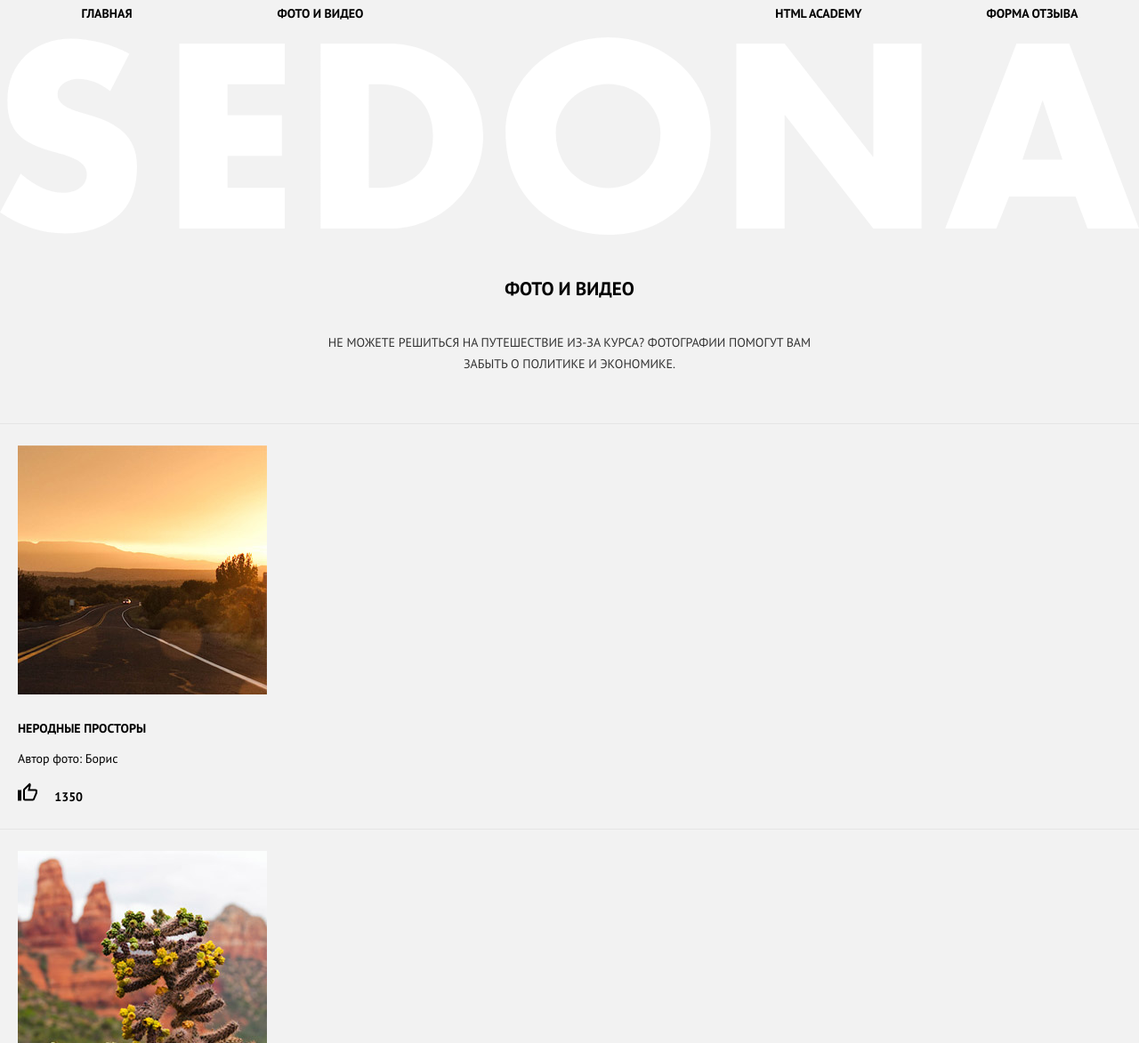
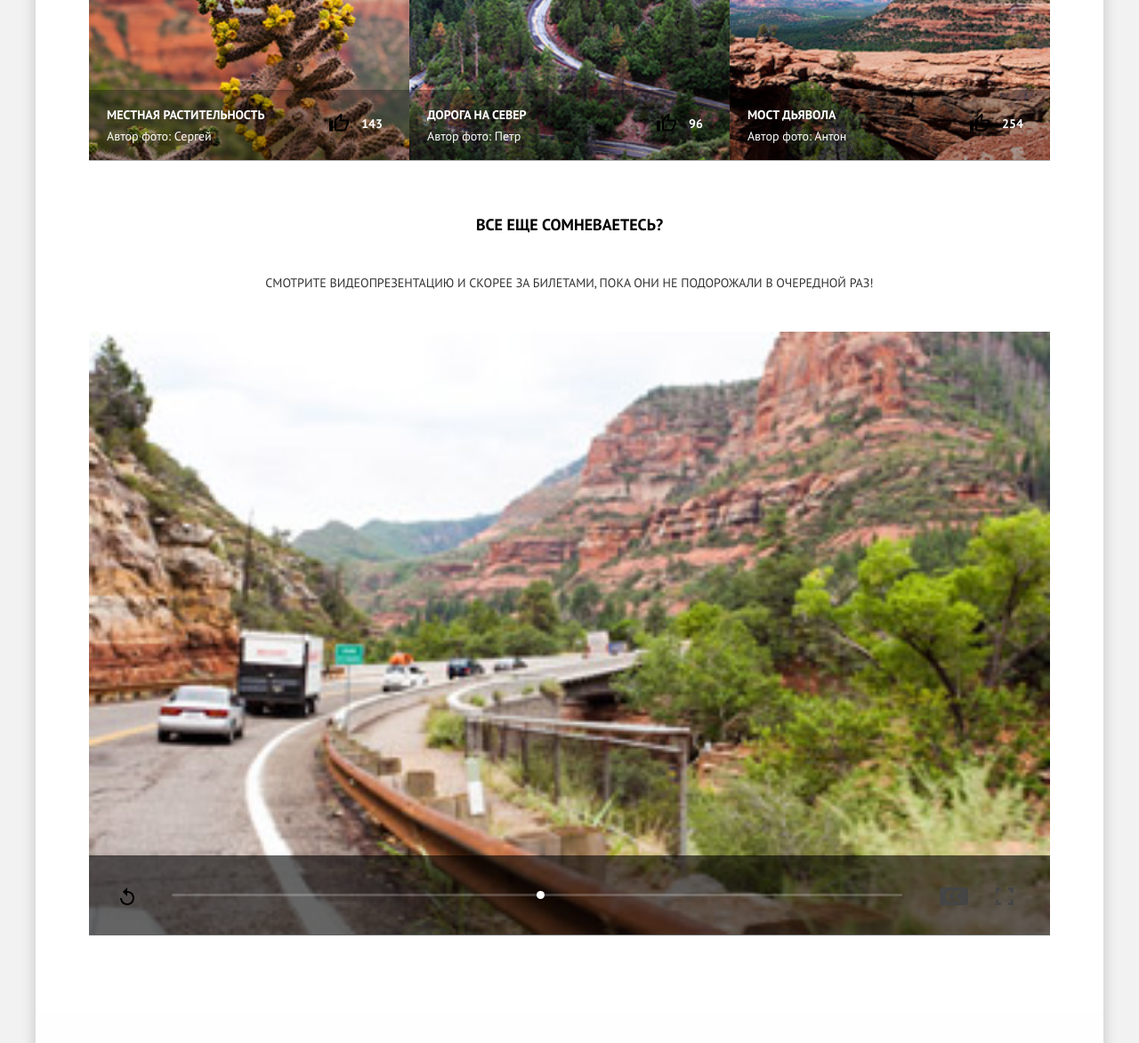
Before and after one commit to Rooman/sedona, a website: page media.html in a window 1280 px wide. Shown: the part 1073-2246 px from the top of the page at 89% size. Drawn offline with nearby package versions, Linux system fonts and the light colour scheme; files that its build step writes are made by us from their sources; files whose address does not match are found by name.

Commit message:
add adaptivity for media.html page

```diff
--- a/media.html
+++ b/media.html
@@ -7,23 +7,32 @@
   <link rel="stylesheet" href="css/style.css">
 </head>
 <body>
+<div class="container">
   <header class="page-header">
+    <!-- logo -->
+    <div class="logo">
+      <img src="img/logo-sedona-mobile.svg" alt="page logo" width="102" height="85">
+    </div>
+
+    <!-- Navigation -->
     <nav class="main-nav">
-    <div class="main-nav__logo">
-      <img src="img/logo-sedona-mobile.svg" alt="page logo" width="100" height="85">
-    </div>
       <button class="main-nav__toggle-open"><img src="img/icon-menu.svg" alt="Открыть меню"></button>
       <button class="main-nav__toggle-close"><img src="img/icon-cross.svg" alt="Закрыть меню"></button>
-    <ul class="main-nav__items">
+
+      <ul class="main-nav__items clearfix">
         <li class="main-nav__item"><a href="index.html">Главная</a></li>
         <li class="main-nav__item"><a href="media.html">Фото и видео</a></li>
         <li class="main-nav__item"><a href="form.html">Форма отзыва</a></li>
         <li class="main-nav__item"><a href="#">html academy</a></li>
       </ul>
     </nav>
-  <div class="page-header__wrapper">
-    <img class="page-header__title-img" src="img/text-sedona.svg" alt="welcome to Sedona" width="280" height="215">
+
+    <!-- Promo image -->
+    <div class="page-header__promo">
+      <img src="img/text-sedona.svg" alt="welcome to Sedona" width="230" height="215">
     </div>
+
+    <!-- Page title -->
     <div class="page-header__title-wrapper">
       <h1 class="page-header__title">
         Фото и видео
@@ -33,58 +42,90 @@
       </p>
     </div>
   </header>
+
   <main>
+    <!-- Photos -->
     <section class="photos">
-    <div class="photos__wrapper">
-      <article class="photo-item">
-        <div class="photo-item__wrapper">
-          <div class="photo-item__img-wrapper">
-            <a href="#"><img src="img/photo-1-mobile@1x.jpg" alt="photo 1" width="280" height="280"></a>
+      <!-- 1 -->
+      <article class="photo-item photo-item--primary">
+        <div class="photo-item__picture">
+          <a href="#"><img src="img/photo-1-desktop.jpg" alt="photo 1" width="280" height="280"></a>
         </div>
+
+        <div class="photo-item__info">
+          <div class="photo-item__about">
             <h3 class="photo-item__title">Неродные просторы</h3>
             <cite class="photo-item__author">Автор фото: Борис</cite>
+          </div>
+
+          <div class="photo-item__like">
             <button class="thumps_up"><img src="img/icon-like.svg" alt="Like!"></button>
             <span class="photo-item__likes-count">1350</span>
           </div>
+        </div>
       </article>
+
+      <!-- 2 -->
       <article class="photo-item">
-        <div class="photo-item__wrapper">
-          <div class="photo-item__img-wrapper">
+        <div class="photo-item__picture">
           <a href="#"><img src="img/photo-2-mobile@1x.jpg" alt="photo 2" width="280" height="280"></a>
         </div>
+
+        <div class="photo-item__info">
+          <div class="photo-item__about">
             <h3 class="photo-item__title">Местная растительность</h3>
             <cite class="photo-item__author">Автор фото: Сергей</cite>
+          </div>
+
+          <div class="photo-item__like">
             <button class="thumps_up"><img src="img/icon-like.svg" alt="Like!"></button>
             <span class="photo-item__likes-count">143</span>
           </div>
+        </div>
       </article>
+
+      <!-- 3 -->
       <article class="photo-item">
-        <div class="photo-item__wrapper">
-          <div class="photo-item__img-wrapper">
+        <div class="photo-item__picture">
           <a href="#"><img src="img/photo-3-mobile@1x.jpg" alt="photo 3" width="280" height="280"></a>
         </div>
+
+        <div class="photo-item__info">
+          <div class="photo-item__about">
             <h3 class="photo-item__title">Дорога на север</h3>
             <cite class="photo-item__author">Автор фото: Петр</cite>
+          </div>
+
+          <div class="photo-item__like">
             <button class="thumps_up"><img src="img/icon-like.svg" alt="Like!"></button>
             <span class="photo-item__likes-count">96</span>
           </div>
+        </div>
       </article>
+
+      <!-- 4 -->
       <article class="photo-item photo-item--border-bottom">
-        <div class="photo-item__wrapper">
-          <div class="photo-item__img-wrapper">
+        <div class="photo-item__picture">
           <a href="#"><img src="img/photo-4-mobile@1x.jpg" alt="photo 4" width="280" height="280"></a>
         </div>
+
+        <div class="photo-item__info">
+          <div class="photo-item__about">
             <h3 class="photo-item__title">Мост дьявола</h3>
             <cite class="photo-item__author">Автор фото: Антон</cite>
+          </div>
+
+          <div class="photo-item__like">
             <button class="thumps_up"><img src="img/icon-like.svg" alt="Like!"></button>
             <span class="photo-item__likes-count">254</span>
           </div>
+        </div>
       </article>
-    </div>
     </section>
+
+    <!-- Video -->
     <article class="video">
-    <div class="video__wrapper">
-      <p class="video__title">Все еще сомневаетесь?</p>
+      <h2 class="video__title">Все еще сомневаетесь?</h2>
       <p class="video__subtitle">Смотрите видеопрезентацию и скорее за билетами, пока они не подорожали в очередной
         раз!</p>
       <div class="video__player">
@@ -94,29 +135,36 @@
         <div class="video__player-scroll-wrapper">
           <input class="video__player-scroll" type="range" min="1" max="100" step="2">
         </div>
-        <div class="video__player-controls clearfix">
-          <div class="video__player-controls-left">
-            <div class="video__player-control-replay">Повторить</div>
+        <div class="video__player-controls">
+          <div class="video__player-left-controlls-wrapper">
+            <div class="video__player-control video__player-control--replay">Повторить</div>
           </div>
-          <div class="video__player-controls-right">
-            <div class="video__player-control-subtitles">Субтитры</div>
-            <div class="video__player-control-fullscreen">Во весь экран</div>
-          </div>
+          <div class="video__player-right-controlls-wrapper">
+            <div class="video__player-control video__player-control--subtitles">Субтитры</div>
+            <div class="video__player-control video__player-control--fullscreen">Во весь экран</div>
           </div>
         </div>
       </div>
     </article>
   </main>
+
   <footer class="page-footer">
-  <div class="page-footer__wrapper">
-    <p class="page-footer__header">#visitsedona</p>
-    <div class="page-footer__social-icons-wrapper">
+    <div class="page-footer__item">
+      <p class="page-footer__text">#visitsedona</p>
+    </div>
+
+    <!--Social-->
+    <div class="page-footer__item">
       <ul class="social">
         <li class="social__item social__item--tw"><a href="#"><img src="img/icon-twitter.svg" alt="Twitter"></a></li>
-        <li class="social__item social__item--fb"><a href="#"><img src="img/icon-facebook.svg" alt="Facebook"></a></li>
+        <li class="social__item social__item--fb"><a href="#"><img src="img/icon-facebook.svg" alt="Facebook"></a>
+        </li>
         <li class="social__item social__item--yt"><a href="#"><img src="img/icon-youtube.svg" alt="Youtube"></a></li>
       </ul>
     </div>
+
+    <!-- Copyright -->
+    <div class="page-footer__item">
       <p class="copyright"><span class="copyright__text">Разработано</span>
         <a href="https://www.htmlacademy.ru">
           <img class="copyright__img" src="img/logo-htmlacademy.svg" alt="www.htmlacademy.ru" height="34" width="27">
@@ -124,5 +172,6 @@
       </p>
     </div>
   </footer>
+</div>
 </body>
 </html>
--- a/sass/blocks/page-header.scss
+++ b/sass/blocks/page-header.scss
@@ -1,6 +1,7 @@
 // PAGE HEADER
 .page-header {
   position: relative;
+  padding-bottom: 35px;
 }
 
 // PAGE HEADER LOGO
@@ -19,16 +20,21 @@
   background-size: cover;
   position: relative;
   min-height: 160px;
-  padding-top: 90px;
+  padding-top: 54px;
+
+  img {
+    width: 230px;
+    margin: 0 auto;
+    display: block;
+  }
 }
 
 .page-header__promo--big {
+  padding-top: 90px;
   min-height: 390px;
 
   img {
     width: 280px;
-    margin: 0 auto;
-    display: block;
   }
 }
 
@@ -49,7 +55,7 @@
   text-align: center;
   padding-top: 45px;
   text-transform: uppercase;
-  margin: 0 30px 35px;
+  margin: 0 30px;
 }
 
 .page-header__title {
@@ -67,18 +73,25 @@
 
 // TABLET STYLES
 @media #{$tablet-width} {
+  .page-header {
+    padding-bottom: 55px;
+  }
   // PAGE HEADER LOGO
   .page-header .logo {
     top: 0;
   }
 
   // PAGE HEADER PROMO
+  .page-header__promo {
+    min-height: 290px;
+    padding-top: 95px;
+    img {
+      width: 460px;
+    }
+  }
+
   .page-header__promo--big {
     min-height: 520px;
-    img {
-      height: 350px;
-      width: 460px;
-    }
   }
 
   .page-header__promo::after {
@@ -89,7 +102,8 @@
 
   // PAGE TITLE
   .page-header__title-wrapper {
-    margin: 0 135px 55px;
+    margin-left: 135px;
+    margin-right: 135px;
   }
 
   .page-header__title {
@@ -99,6 +113,14 @@
 
 @media #{$desktop-width} {
   // PAGE HEADER PROMO
+  .page-header__promo {
+    min-height: 300px;
+    padding-top: 105px;
+  }
+
+  .page-header__promo--big {
+    min-height: 520px;
+  }
   .page-header__promo::after {
     background-size: 1207px;
     height: 98px;
@@ -107,6 +129,7 @@
 
   // PAGE TITLE
   .page-header__title-wrapper {
-    margin: 0 350px 55px;
+    margin-left: 350px;
+    margin-right: 350px;
   }
 }
--- a/sass/blocks/photo-item.scss
+++ b/sass/blocks/photo-item.scss
@@ -1,40 +1,122 @@
 .photo-item {
   border-top: 1px solid $generic-border-color;
   padding: 24px 20px;
+  font-size: 14px;
+  line-height: 24px;
 }
 
 .photo-item--border-bottom {
   border-bottom: 1px solid $generic-border-color;
 }
 
-.photo-item__img-wrapper img {
-  height: 280px;
-  width: 280px;
+.photo-item__picture {
+  margin-bottom: 22px;
+  img {
+    width: 280px;
+    height: 280px;
+    object-fit: cover;
+  }
 }
 
-.photo-item__img-wrapper {
-  margin-bottom: 22px;
+.photo-item__about {
+  margin-bottom: 15px;
 }
 
 .photo-item__title {
-  margin-bottom: 10px;
+  font-size: 14px;
+  line-height: 24px;
   text-transform: uppercase;
   font-weight: bold;
-  font-size: 14px;
-  line-height: 24px;
 }
 
 .photo-item__author {
-  font-size: 14px;
-  line-height: 24px;
   font-style: normal;
-  margin-bottom: 15px;
   display: block;
+  color: #333;
 }
 
 .photo-item__likes-count {
-  font-size: 14px;
-  line-height: 24px;
   font-weight: bold;
   margin-left: 15px;
+  display: inline-block;
+  vertical-align: top;
 }
+
+// TABLET MEDIA
+@media #{$tablet-width} {
+  .photo-item {
+    display: inline-block;
+    border-top: 0;
+    padding: 0;
+    width: 50%;
+
+    .photo-item__picture {
+      margin-bottom: 0;
+    }
+
+    .photo-item__picture img {
+      width: 100%;
+      height: 270px;
+      display: block;
+    }
+  }
+
+  .photo-item--border-bottom {
+    border-bottom: 0;
+  }
+
+  .photo-item--primary {
+    width: 100% !important;
+
+    .photo-item__picture img {
+      height: 400px;
+    }
+  }
+
+  .photo-item__info {
+    background-color: #f2f2f2;
+  }
+
+  .photo-item__about {
+    float: left;
+    padding: 16px 0 16px 20px;
+    margin: 0;
+  }
+
+  .photo-item__like {
+    float: right;
+    padding: 26px 30px 26px 0;
+  }
+
+  .photo-item__likes-count {
+    margin-left: 10px;
+  }
+
+  .photo-item__info:after {
+    content: "";
+    display: block;
+    clear: both;
+  }
+}
+
+// DESKTOP MEDIA
+@media #{$desktop-width} {
+  .photo-item {
+    width: 33.33%;
+    position: relative;
+  }
+
+  .photo-item__info {
+    background-color: rgba(0, 0, 0, 0.3);
+    width: 100%;
+    position: absolute;
+    bottom: -1px;
+    z-index: 1;
+  }
+
+  .photo-item__title,
+  .photo-item__author,
+  .photo-item__like {
+    color: $white-color;
+  }
+}
--- /dev/null
+++ b/sass/blocks/photos.scss
@@ -0,0 +1,7 @@
+// TABLET STYLES
+@media #{$tablet-width} {
+  .photos {
+    padding: 20px 60px 0;
+    font-size: 0;
+  }
+}
--- a/sass/blocks/thumps_up.scss
+++ b/sass/blocks/thumps_up.scss
@@ -1,6 +1,8 @@
 .thumps_up {
   border: 0;
   background: transparent;
+  display: inline-block;
+  vertical-align: top;
 }
 
 .thumps_up img {
--- a/sass/blocks/video.scss
+++ b/sass/blocks/video.scss
@@ -1,10 +1,10 @@
 .video {
   padding: 40px 0;
   text-align: center;
+  text-transform: uppercase;
 }
 
 .video__title {
-  text-transform: uppercase;
   font-weight: bold;
   font-size: 18px;
   line-height: 26px;
@@ -12,7 +12,6 @@
 }
 
 .video__subtitle {
-  text-transform: uppercase;
   font-size: 14px;
   line-height: 24px;
   margin-bottom: 43px;
@@ -26,7 +25,6 @@
 
 .video__player-scroll-wrapper {
   background-color: rgba(0, 0, 0, .6);
-  padding: 19px 22px 17px 22px;
   height: 45px;
   position: relative;
 }
@@ -73,36 +71,90 @@
   background-color: #f2f2f2;
 }
 
-.video__player-controls-left {
+.video__player-controls:after {
+  content: "";
+  display: table;
+  clear: both;
+}
+
+.video__player-left-controlls-wrapper {
   float: left;
 }
 
-.video__player-controls-right {
+.video__player-right-controlls-wrapper {
   float: right;
 }
 
-.video__player-control-replay {
+.video__player-right-controlls-wrapper:after {
+  content: "";
+  display: table;
+  clear: both;
+}
+
+.video__player-control {
   display: inline-block;
-  float: left;
+}
+
+.video__player-control--replay {
   width: 16px;
   height: 20px;
-  background: url("../img/replay.svg") no-repeat;
+  background: url("../img/icon-video-replay.svg") no-repeat;
   background-size: cover;
 }
 
-.video__player-control-subtitles {
-  display: inline-block;
+.video__player-control--subtitles {
   width: 32px;
   height: 20px;
-  background: url("../img/subtitles.svg") no-repeat;
+  background: url("../img/icon-video-subtitles.svg") no-repeat;
   background-size: cover;
   margin-right: 21px;
+  float: left;
 }
 
-.video__player-control-fullscreen {
-  display: inline-block;
+.video__player-control--fullscreen {
   height: 20px;
   width: 20px;
-  background: url("../img/fullscreen.svg") no-repeat;
+  background: url("../img/icon-video-fullscreen.svg") no-repeat;
   background-size: cover;
+  float: right;
 }
+
+// TABLET STYLES
+@media #{$tablet-width} {
+  .video {
+    padding: 60px 60px 40px 60px;
+  }
+
+  .video__player-control-panel {
+    margin: -93px 0 0;
+    position: relative;
+  }
+
+  .video__player-scroll-wrapper {
+    height: 90px;
+  }
+
+  .video__player-scroll {
+    padding: 0 166px 0 93px;
+  }
+
+  .video__player-controls {
+    background-color: transparent;
+    position: absolute;
+    top: 0;
+    z-index: 1;
+    width: 100%;
+    padding: 36px 41px 36px 35px;
+  }
+
+  .video__player-control--subtitles {
+    margin-right: 31px;
+  }
+}
+
+// DESKTOP WIDTH
+@media #{$desktop-width} {
+  .video {
+    padding-bottom: 86px;
+  }
+}
--- a/sass/style.scss
+++ b/sass/style.scss
@@ -17,6 +17,8 @@
 @import "blocks/feedback-fieldset-wrapper";
 @import "blocks/copyright";
 @import "blocks/contact";
+@import "blocks/photos";
 @import "blocks/photo-item";
+@import "blocks/video";
 @import "blocks/thumps_up";
 @import "blocks/map";
```
Also changed, not shown: form.html (+29 -10 lines), img/photo-1-desktop.jpg (added). Lines whose indentation alone changed are shown as unchanged.
